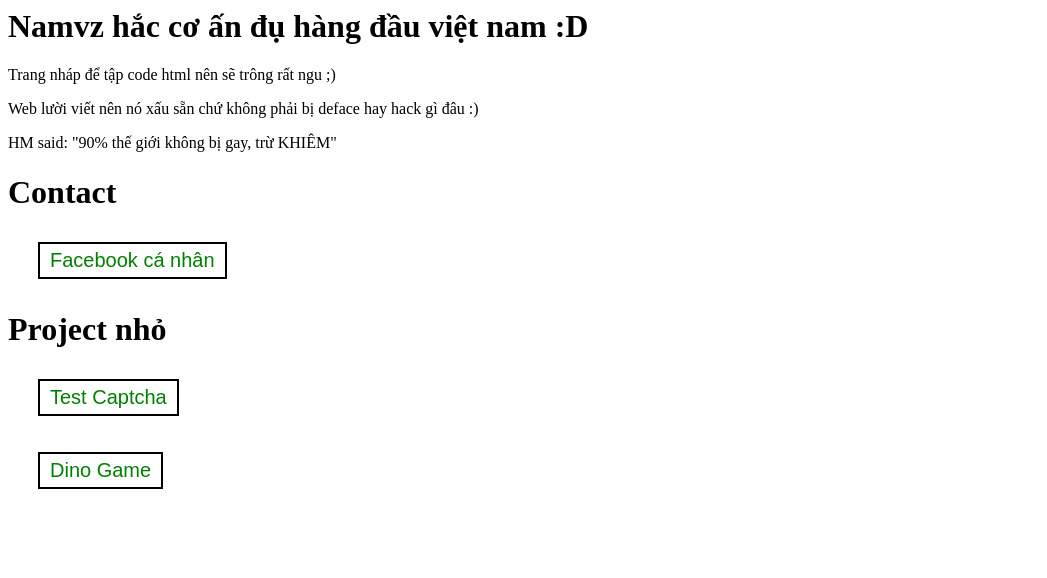
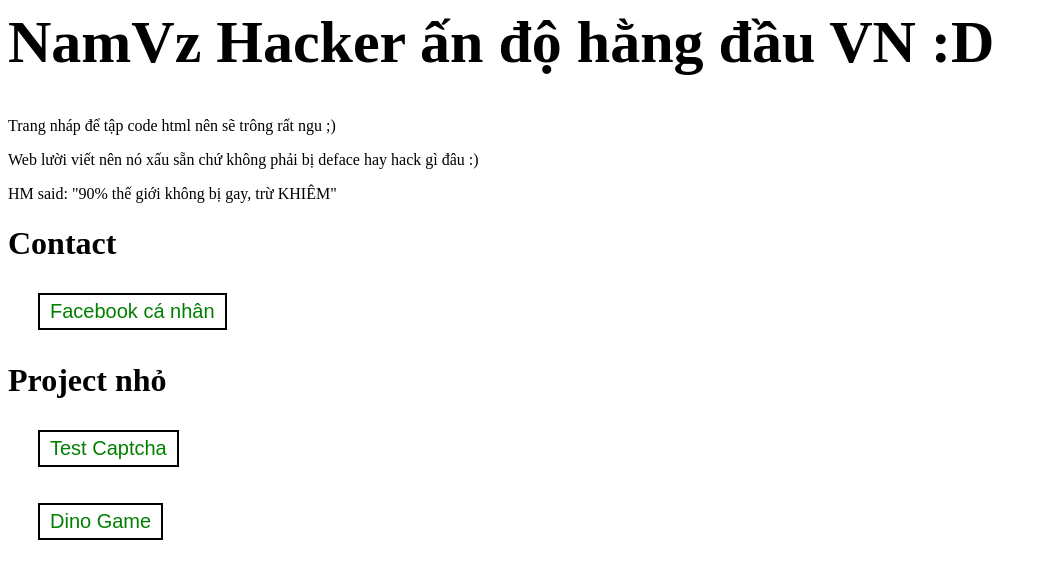
Before and after one commit to NamVz/namvz.github.io, a plain HTML site: page index.html in a window 1280 px wide. Shown: the whole page, without its empty margins (0-1047 px from the left). Drawn offline with Linux system fonts and the light colour scheme.

Commit message:
Update index.html

```diff
--- a/index.html
+++ b/index.html
@@ -1,4 +1,4 @@
-<h1> Namvz hắc cơ ấn đụ hàng đầu việt nam :D </h1>
+<h1 style="font-size:60px;">NamVz Hacker ấn độ hằng đầu VN :D</h1>
 <p> Trang nháp để tập code html nên sẽ trông rất ngu ;)</p>
 <p> Web lười viết nên nó xấu sẵn chứ không phải bị deface hay hack gì đâu :)<p>
 <p> HM said: "90% thế giới không bị gay, trừ KHIÊM"
```
